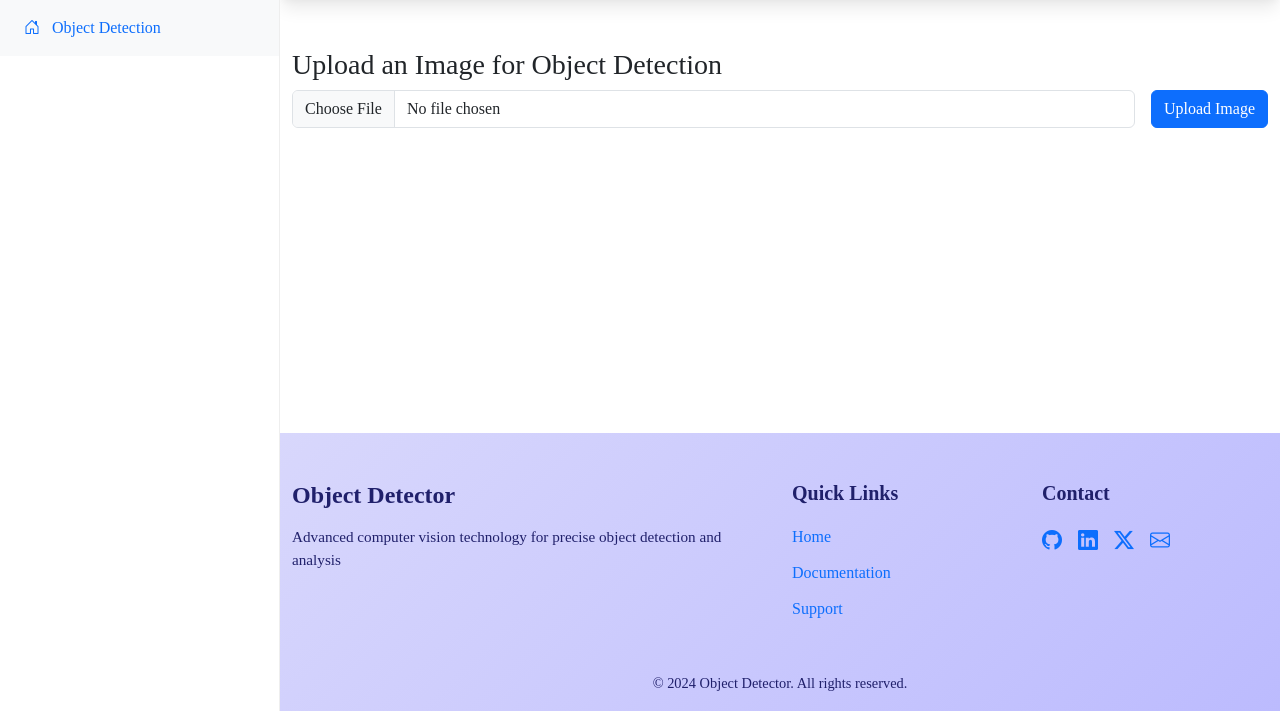
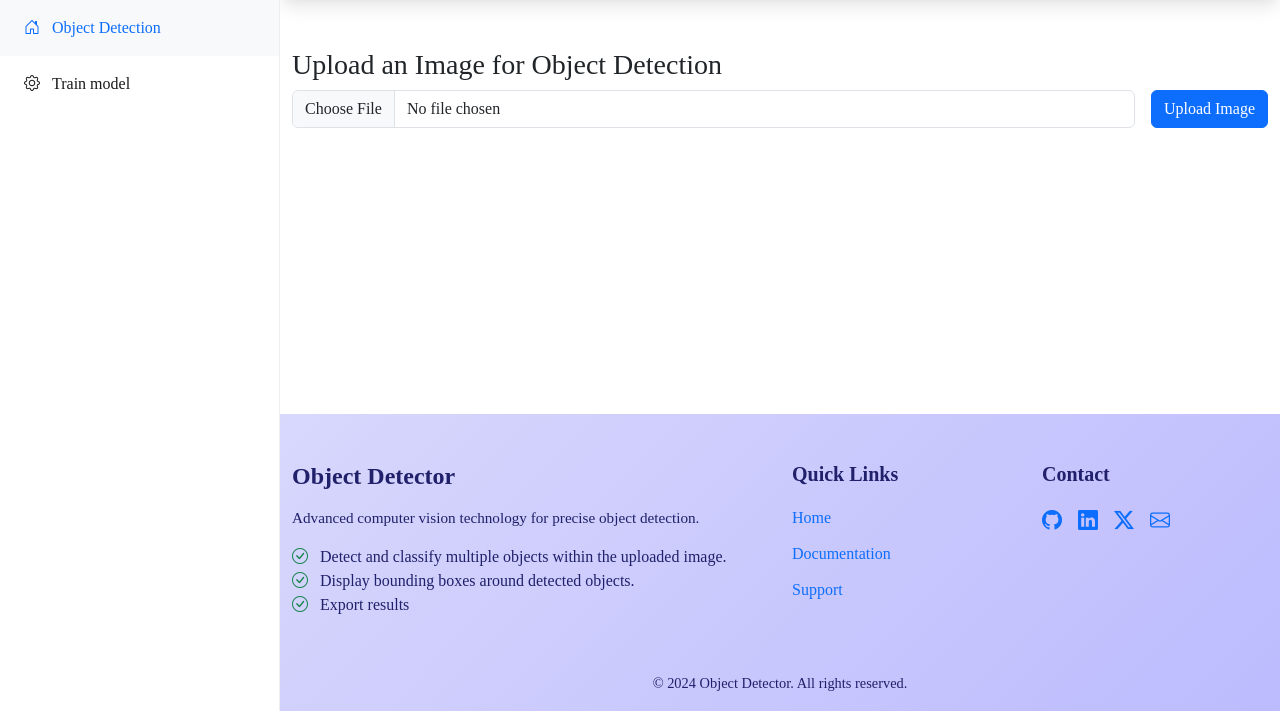
Before and after one commit to ranjeet-kumar-r/Object-Detection-and-Classification, a Flask app: page / in a window 1280 px wide. Shown: the part 89-800 px from the top of the page. Run offline with Flask 3, Linux system fonts and the light colour scheme.

Commit message:
Refactoring

```diff
--- a/templates/index.html
+++ b/templates/index.html
@@ -29,6 +29,10 @@
         <a href="#" class="active">
           <i class="bi bi-house-door"></i>
           Object Detection
+        </a>
+        <a href="#training-section">
+          <i class="bi bi-gear"></i>
+          Train model
         </a>
       </div>
     </nav>
@@ -64,7 +68,7 @@
           </button>
         </form>
 
-        <div id="imagePreviewContainer" style="display: none">
+        <div class="mt-3" id="imagePreviewContainer" style="display: none; margin-bottom: 100px;">
           <h3>Image Preview</h3>
           <div class="image-container">
             <img id="imagePreview" class="img-fluid" alt="Image Preview" />
@@ -82,7 +86,7 @@
           </div>
         </div>
 
-        <div class="mt-5" id="result">
+        <div class="mt-3" id="result">
           {% if stats %}
           <div class="mb-4 col-md-6">
               <div class="stats-card">
@@ -94,7 +98,7 @@
           <div class="d-flex justify-content-between">
             {% if filename %}
             <div>
-              <h3>Original Image</h3>
+              <h3>Uploaded Image</h3>
               <div class="image-container">
                 <img
                   src="{{ url_for('uploaded_file', filename=filename) }}"
@@ -179,15 +183,20 @@
                   <h4>Object Detector</h4>
                   <p>
                     Advanced computer vision technology for precise object
-                    detection and analysis
+                    detection.
                   </p>
+                  <ul class="list-unstyled">
+                    <li><i class="bi bi-check-circle text-success me-2"></i> Detect and classify multiple objects within the uploaded image.</li>
+                    <li><i class="bi bi-check-circle text-success me-2"></i> Display bounding boxes around detected objects.</li>
+                    <li><i class="bi bi-check-circle text-success me-2"></i> Export results</li>
+                  </ul>
                 </div>
               </div>
               <div class="col-md-3 mb-4">
                 <h5>Quick Links</h5>
                 <ul class="footer-links">
                   <li><a href="#">Home</a></li>
-                  <li><a href="#">Documentation</a></li>
+                  <li><a href="https://github.com/ranjeet-kumar-r/Object-Detection-and-Classification/blob/main/README.md">Documentation</a></li>
                   <li><a href="#">Support</a></li>
                 </ul>
               </div>
```
